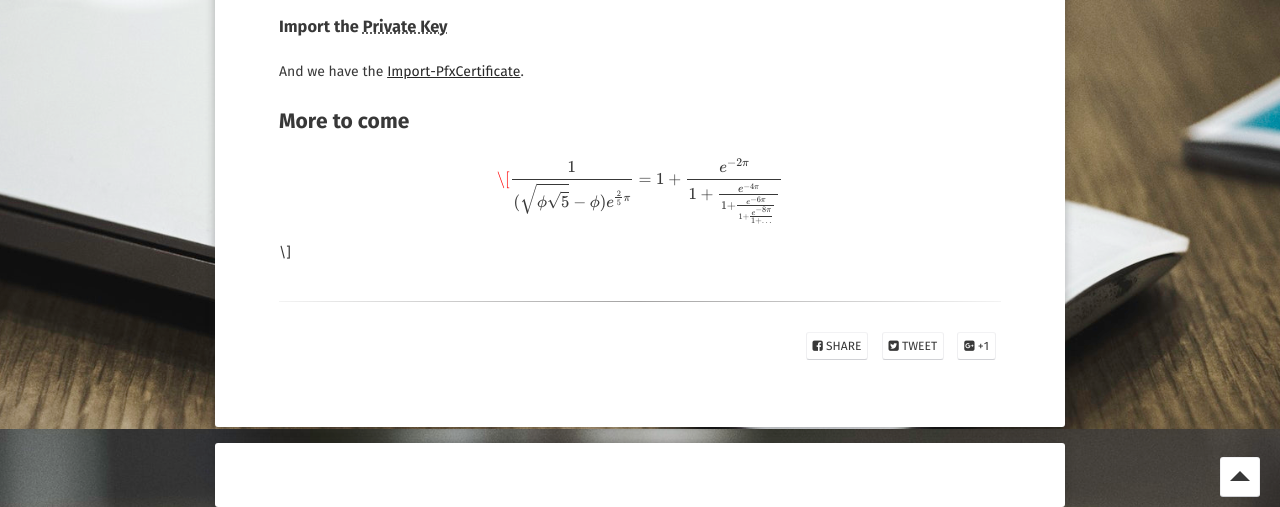
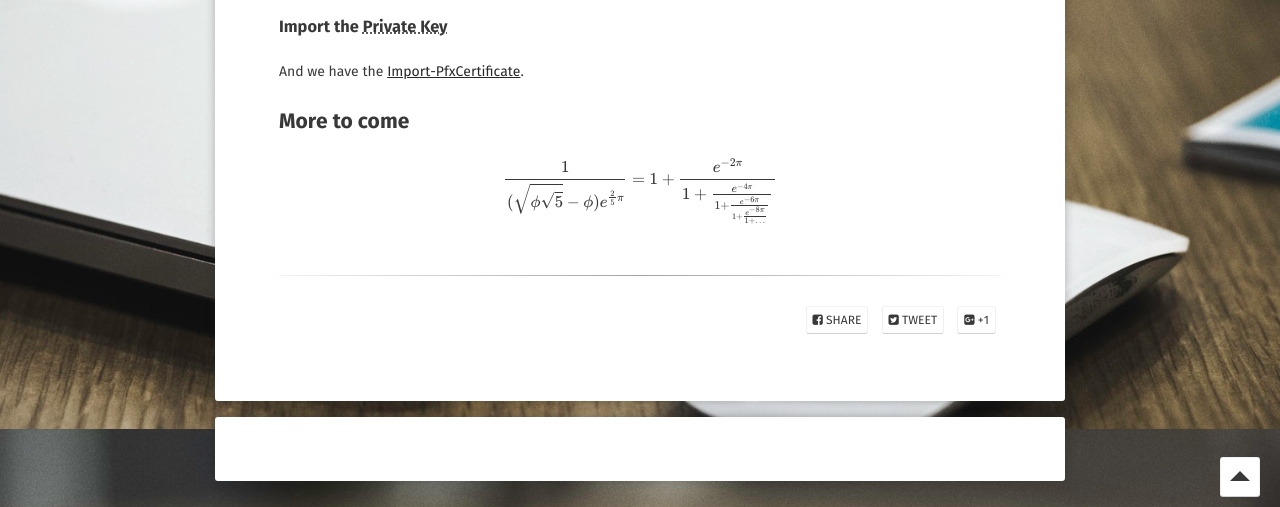
Before and after one commit to ChaosEngineering/ChaosEngineering.github.io, a Jekyll site: the page built from _posts/2017/2017-10-30-Powershell-Encryption.md, in a window 1280 px wide and 900 px high, scrolled down 4578 px, cut to the strip 393-900 px from the top of the window. Built offline with Jekyll 4.4.1, drawn with Linux system fonts in a browser that asks for light colours; some web fonts are replaced; formulas are drawn with MathJax 3; comment, search, counter and statistics services are not loaded.

Commit message:
fixed mathjax

```diff
--- a/_posts/2017/2017-10-30-Powershell-Encryption.md
+++ b/_posts/2017/2017-10-30-Powershell-Encryption.md
@@ -117,8 +117,6 @@ And we have the [Import-PfxCertificate](https://docs.microsoft.com/en-us/powersh
 *[Public Key]: Used to encrypt
 *[Private Key]: Used to decrypt
 
-$$ \[
-   \frac{1}{(\sqrt{\phi \sqrt{5}}-\phi) e^{\frac25 \pi}} =
+$$   \frac{1}{(\sqrt{\phi \sqrt{5}}-\phi) e^{\frac25 \pi}} =
      1+\frac{e^{-2\pi}} {1+\frac{e^{-4\pi}} {1+\frac{e^{-6\pi}}
-      {1+\frac{e^{-8\pi}} {1+\ldots} } } }
-\] $$
+      {1+\frac{e^{-8\pi}} {1+\ldots} } } } $$
```
